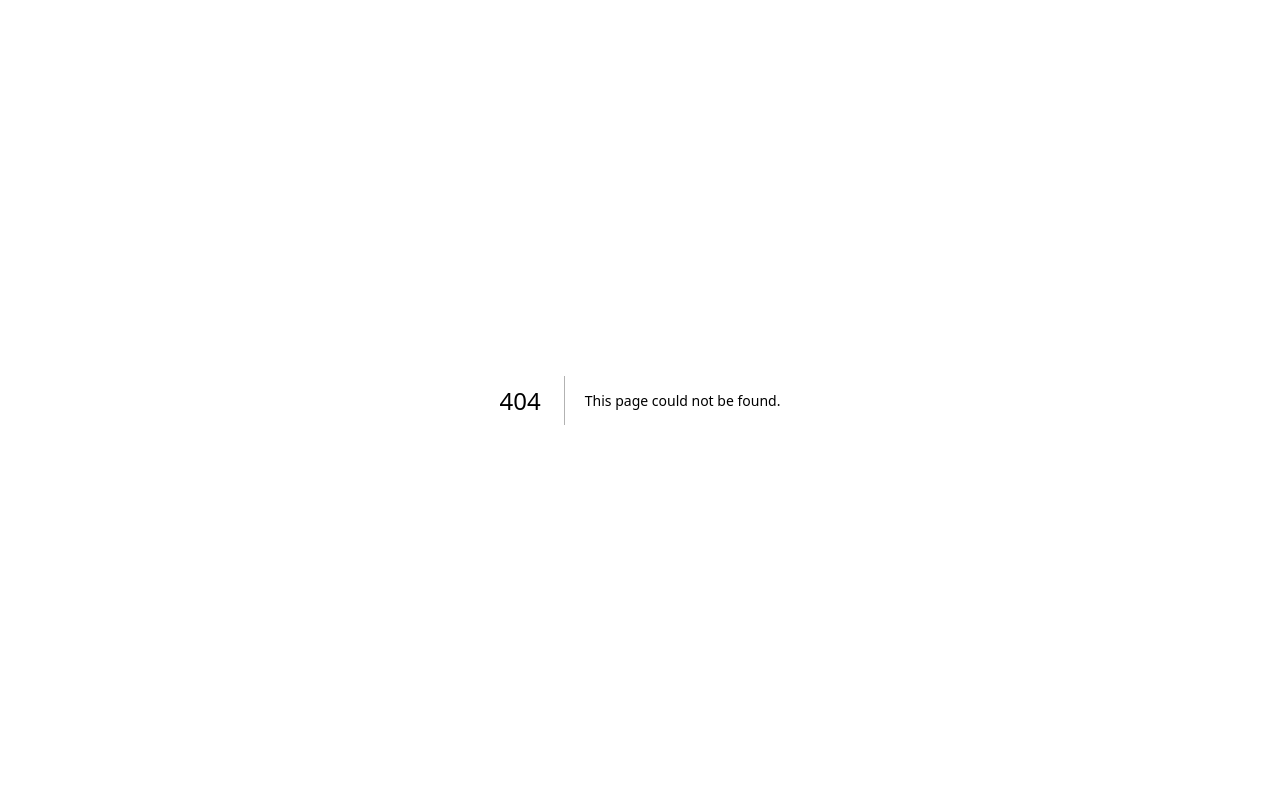
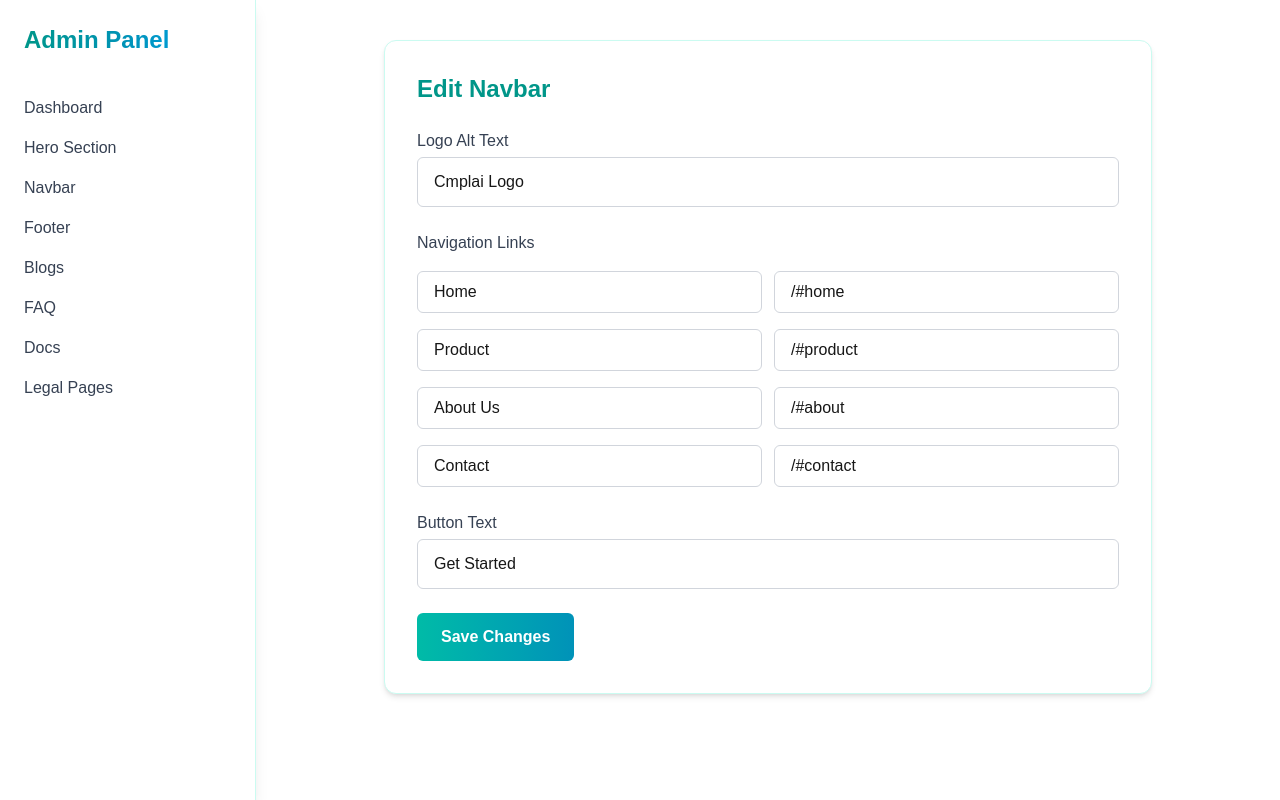
Before and after one commit to Narsimha1729/cmplai-adv, a Next.js app: page /admin/navbar in a window 1280 px wide. Before the commit this address had no page. Built offline with nearby package versions, Linux system fonts and the light colour scheme.

Commit message:
Finished

```diff
--- /dev/null
+++ b/app/admin/navbar/page.jsx
@@ -0,0 +1,89 @@
+"use client";
+
+import { useState } from "react";
+
+export default function NavbarEditor() {
+  const [form, setForm] = useState({
+    logoAlt: "Cmplai Logo",
+    links: [
+      { label: "Home", href: "/#home" },
+      { label: "Product", href: "/#product" },
+      { label: "About Us", href: "/#about" },
+      { label: "Contact", href: "/#contact" },
+    ],
+    buttonText: "Get Started",
+  });
+
+  const handleLinkChange = (index, field, value) => {
+    const updatedLinks = [...form.links];
+    updatedLinks[index][field] = value;
+    setForm({ ...form, links: updatedLinks });
+  };
+
+  const handleSubmit = (e) => {
+    e.preventDefault();
+    // TODO: Replace this with save-to-file or DB logic
+    alert("Navbar updated successfully!");
+  };
+
+  return (
+    <div className="max-w-3xl mx-auto bg-white p-8 rounded-xl shadow-md border border-teal-100">
+      <h2 className="text-2xl font-bold text-teal-600 mb-6">Edit Navbar</h2>
+
+      <form onSubmit={handleSubmit} className="space-y-6">
+        {/* Logo Alt Text */}
+        <div>
+          <label className="block font-medium text-gray-700 mb-1">Logo Alt Text</label>
+          <input
+            type="text"
+            value={form.logoAlt}
+            onChange={(e) => setForm({ ...form, logoAlt: e.target.value })}
+            className="w-full px-4 py-3 border border-gray-300 rounded-md focus:outline-none focus:ring-2 focus:ring-teal-400"
+          />
+        </div>
+
+        {/* Links Editor */}
+        <div className="space-y-4">
+          <label className="block font-medium text-gray-700">Navigation Links</label>
+          {form.links.map((link, i) => (
+            <div key={i} className="grid grid-cols-2 gap-3">
+              <input
+                type="text"
+                placeholder="Label"
+                value={link.label}
+                onChange={(e) => handleLinkChange(i, "label", e.target.value)}
+                className="px-4 py-2 border border-gray-300 rounded-md"
+              />
+              <input
+                type="text"
+                placeholder="URL"
+                value={link.href}
+                onChange={(e) => handleLinkChange(i, "href", e.target.value)}
+                className="px-4 py-2 border border-gray-300 rounded-md"
+              />
+            </div>
+          ))}
+        </div>
+
+        {/* Button Text */}
+        <div>
+          <label className="block font-medium text-gray-700 mb-1">Button Text</label>
+          <input
+            type="text"
+            value={form.buttonText}
+            onChange={(e) => setForm({ ...form, buttonText: e.target.value })}
+            className="w-full px-4 py-3 border border-gray-300 rounded-md focus:outline-none focus:ring-2 focus:ring-teal-400"
+          />
+        </div>
+
+        {/* Submit */}
+        <button
+          type="submit"
+          className="bg-gradient-to-r from-teal-500 to-cyan-600 text-white font-semibold px-6 py-3 rounded-md hover:opacity-90 transition"
+        >
+          Save Changes
+        </button>
+      </form>
+    </div>
+  );
+}
```
